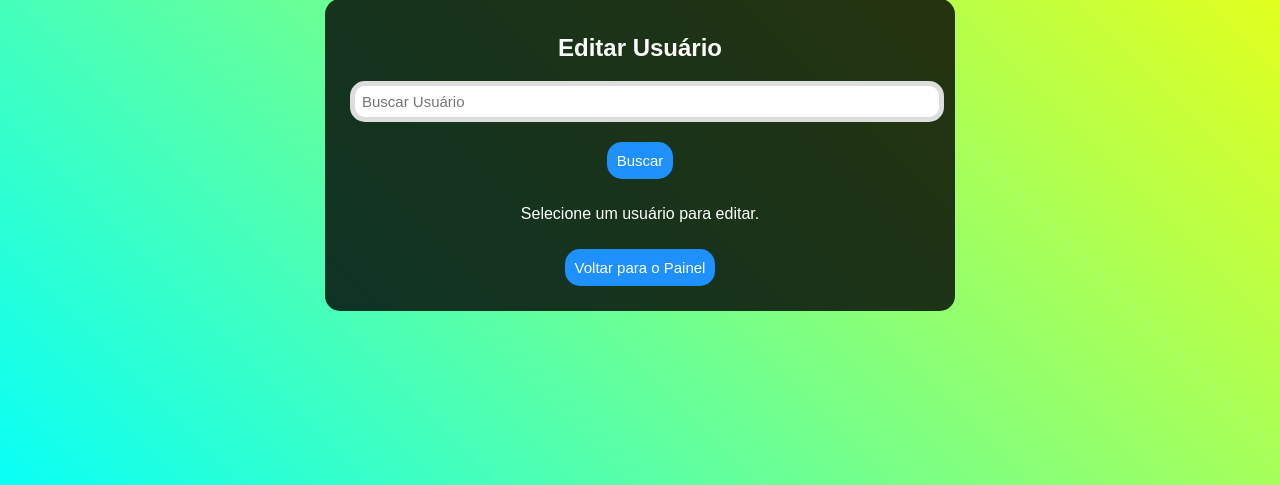
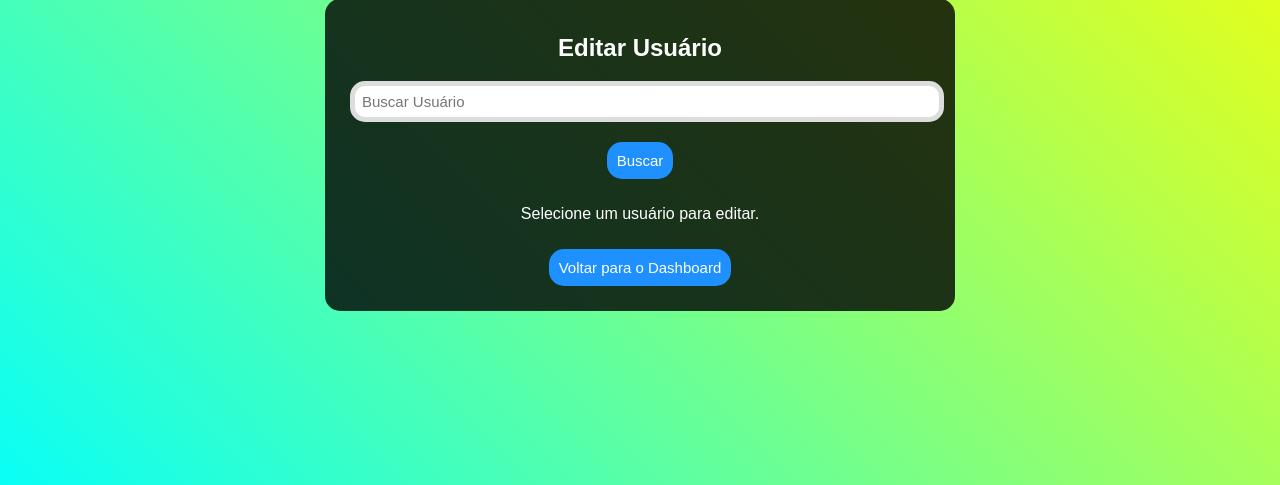
Before and after one commit to adrianozanetti1978/Anameli_Web, a Flask app: page /editar in a window 1280 px wide. Shown: the part 245-730 px from the top of the page. Run offline with Flask 3, Linux system fonts and the light colour scheme.

Commit message:
Update html

```diff
--- a/application/templates/backup.html
+++ b/application/templates/backup.html
@@ -43,7 +43,7 @@
         <a href="/backup">
             <button type="button">Realizar Backup</button>
         </a>
-        <a href="/dashboard"><button>Voltar para o Painel</button></a>
+        <a href="{{ url_for('main.dashboard') }}"><button>Voltar para o Dashboard</button></a>
     </div>
 
     <script>
--- a/application/templates/bloquear.html
+++ b/application/templates/bloquear.html
@@ -91,7 +91,7 @@
             <button type="submit" name="action" value="unblock">Desbloquear Usuário</button>
         </form>
 
-        <a href="/dashboard"><button>Voltar para o Painel</button></a>
+        <a href="{{ url_for('main.dashboard') }}"><button>Voltar para o Dashboard</button></a>
     </div>
 
     <script>
--- a/application/templates/cadastrar.html
+++ b/application/templates/cadastrar.html
@@ -68,7 +68,7 @@
             <button type="submit">Cadastrar</button>
         </form>
 
-        <a href="/dashboard"><button>Voltar para o Painel</button></a>
+        <a href="{{ url_for('main.dashboard') }}"><button>Voltar para o Dashboard</button></a>
     </div>
 
     <script>
--- a/application/templates/editar.html
+++ b/application/templates/editar.html
@@ -110,7 +110,7 @@
             <p>Selecione um usuário para editar.</p>
         {% endif %}
 
-        <a href="/dashboard"><button>Voltar para o Painel</button></a>
+        <a href="{{ url_for('main.dashboard') }}"><button>Voltar para o Dashboard</button></a>
     </div>
 
     <script>
```
